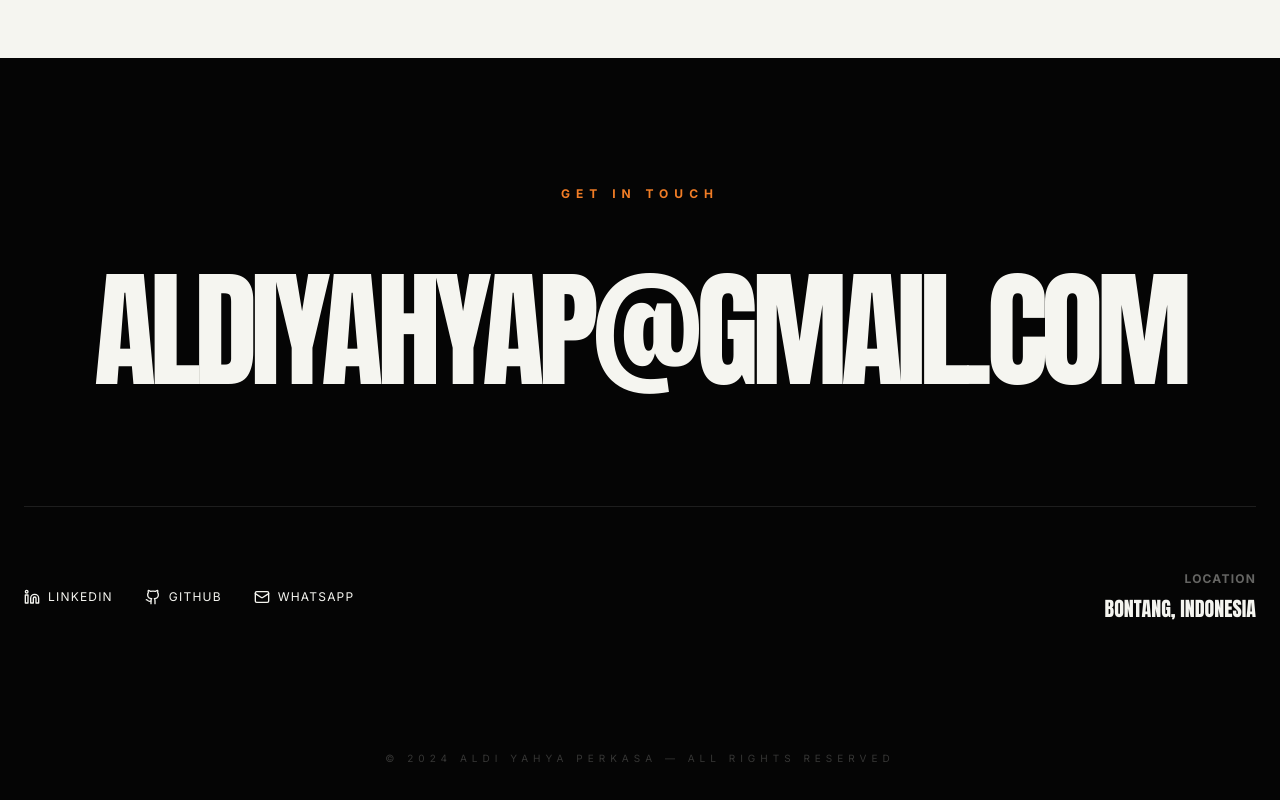
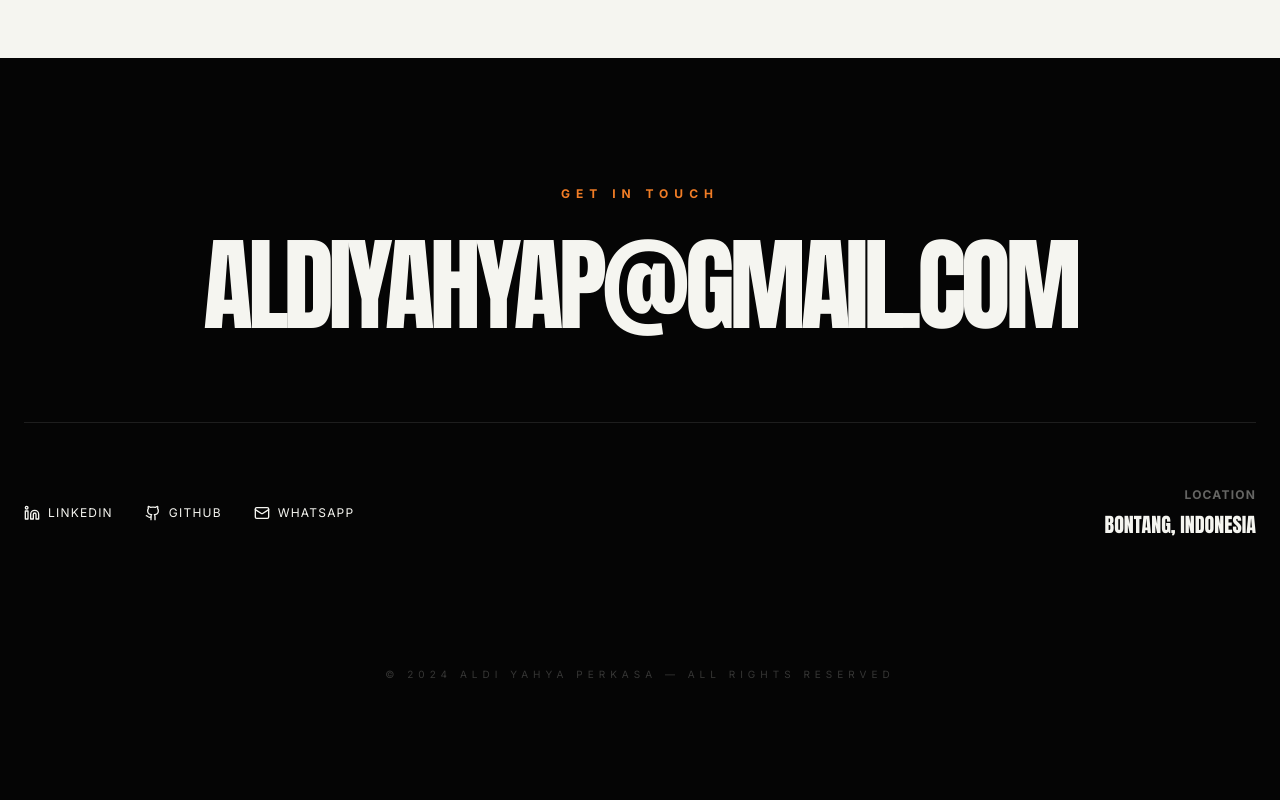
Before and after one commit to Aldiyahyaperkasa/aldiyahya-portfolio, a React (Vite) app: page / in a window 1280 px wide. Shown: the part 3252-4052 px from the top of the page. Built offline with nearby package versions, Linux system fonts and the light colour scheme; a web font is replaced by a local one.

Commit message:
responsive

```diff
--- a/src/App.tsx
+++ b/src/App.tsx
@@ -625,26 +625,26 @@ const Contact = () => {
       <div className="container mx-auto text-center">
         <span className="text-xs font-bold tracking-[0.5em] uppercase text-accent mb-8 block">Get in touch</span>
 
-        <div className="relative inline-block group">
-          <a href={`mailto:${email}`}>
+        <div className="relative inline-block w-full group overflow-hidden">
+          <a href={`mailto:${email}`} className="block w-full">
             <motion.h2
               whileInView={{ opacity: 1, y: 0 }}
               initial={{ opacity: 0, y: 50 }}
-              className="text-[10vw] font-display tracking-tighter uppercase mb-4 hover:text-accent transition-colors cursor-pointer"
+              className="text-3xl sm:text-5xl md:text-7xl lg:text-[8vw] font-display tracking-tighter uppercase mb-4 hover:text-accent transition-colors cursor-pointer break-all px-4"
             >
               {email}
             </motion.h2>
           </a>
           <button
             onClick={copyToClipboard}
-            className="absolute -bottom-8 left-1/2 -translate-x-1/2 text-[10px] uppercase tracking-widest opacity-0 group-hover:opacity-100 transition-opacity text-accent font-bold"
+            className="absolute -bottom-8 left-1/2 -translate-x-1/2 text-[10px] uppercase tracking-widest opacity-0 group-hover:opacity-100 transition-opacity text-accent font-bold whitespace-nowrap"
           >
             {copied ? "Copied to clipboard!" : "Click to email or hover to copy"}
           </button>
         </div>
 
         <div className="flex flex-col md:flex-row justify-between items-center gap-12 border-t border-white/10 pt-16 mt-16">
-          <div className="flex flex-wrap justify-center gap-8">
+          <div className="flex flex-wrap justify-center gap-6 md:gap-8">
             <a href="https://linkedin.com" target="_blank" rel="noopener noreferrer" className="hover:text-accent transition-colors flex items-center gap-2 text-xs uppercase tracking-widest">
               <Linkedin className="w-4 h-4" /> LinkedIn
             </a>
@@ -656,7 +656,7 @@ const Contact = () => {
             </a>
           </div>
 
-          <div className="text-right">
+          <div className="text-center md:text-right">
             <p className="text-xs font-bold tracking-widest uppercase opacity-40 mb-2">Location</p>
             <p className="text-xl font-display">BONTANG, INDONESIA</p>
           </div>
@@ -669,7 +669,6 @@ const Contact = () => {
     </footer>
   );
 };
-
 export default function App() {
   return (
     <main className="relative no-scrollbar">
--- a/vite.config.ts
+++ b/vite.config.ts
@@ -7,7 +7,7 @@ export default defineConfig(({ mode }) => {
   const env = loadEnv(mode, '.', '');
 
   return {
-    base: '/aldiyahya-portfolio/',   // ⭐ ini yang penting
+    base: '/',   // ⭐ ini yang penting
 
     plugins: [react(), tailwindcss()],
 
```
